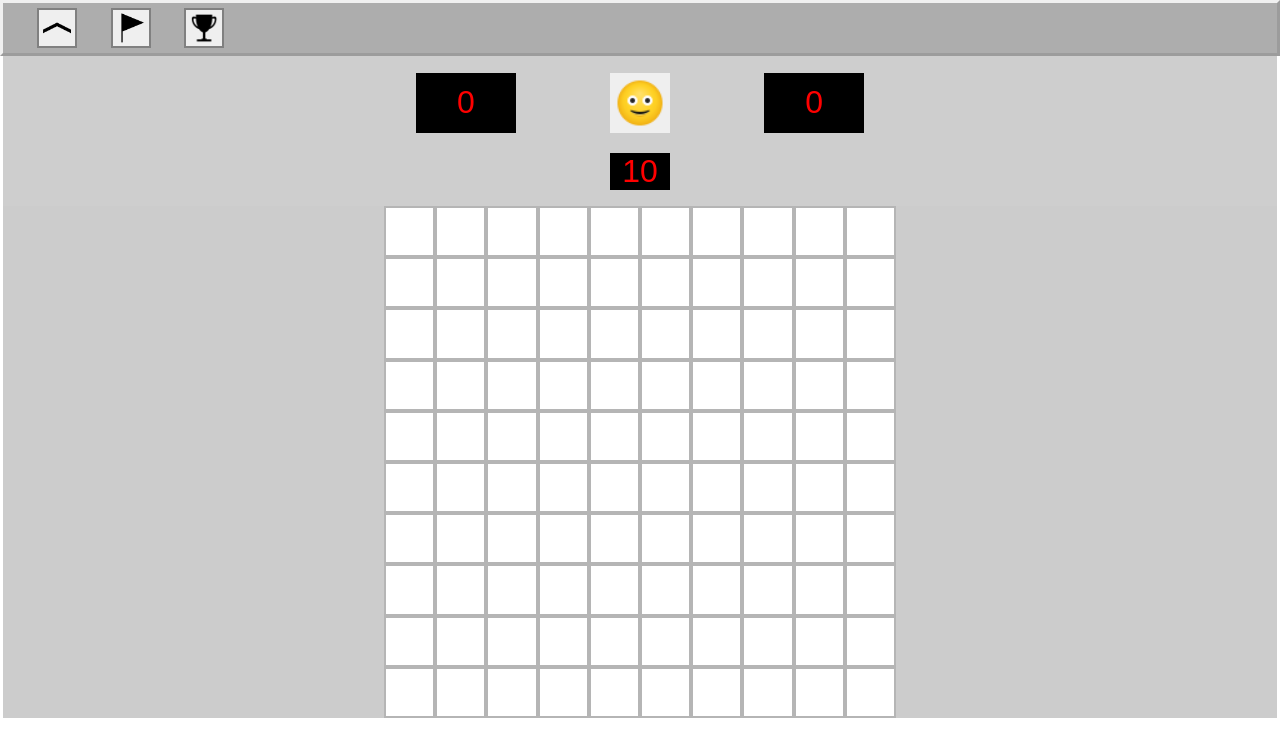
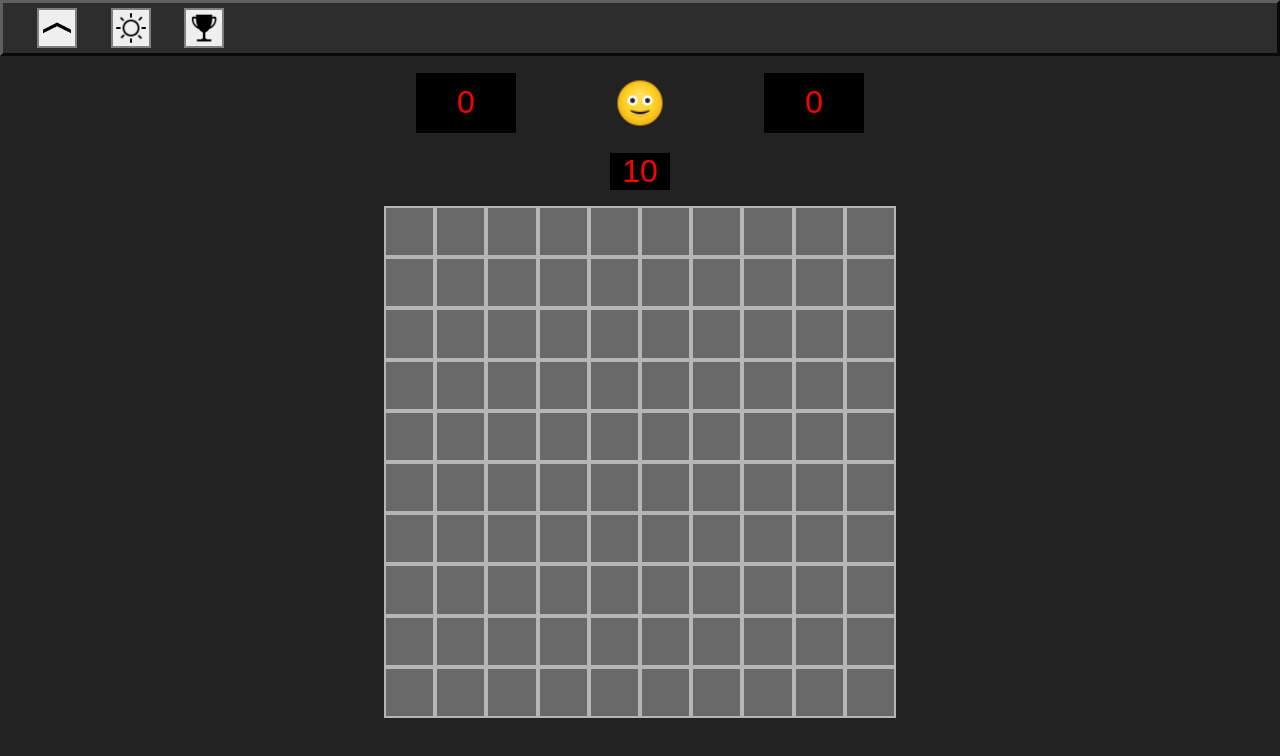
Before and after one commit to 0DiNEC/Minesweepper, a website with bundled scripts: page index.html in a window 1280 px wide. Both pictures are taken after a click on the button 130 px from the left and 28 px from the top of the page. Built offline with nearby package versions, Linux system fonts and the light colour scheme.

Commit message:
feat: add dark mode

```diff
--- a/Assets/src/menu.js
+++ b/Assets/src/menu.js
@@ -14,6 +14,8 @@ const gameFieldSizeChange = new CustomEvent('gameFieldSizeChange');
 // eslint-disable-next-line import/no-mutable-exports
 export let gameFieldSize;
 let gameFieldSizeIndex;
+// eslint-disable-next-line import/no-mutable-exports
+export let isDark = false;
 
 // main menu
 export function buildMainMenu() {
@@ -63,10 +65,33 @@ export function buildMainMenu() {
 
   mainMenuButtons.appendChild(difficultButton);
 
-  const flagButton = document.createElement('button');
-  flagButton.classList = 'main-menu__new-game main-menu__btn';
-  flagButton.style.backgroundImage = "url('assets/img/flag.png')";
-  mainMenuButtons.appendChild(flagButton);
+  const darkLightButton = document.createElement('button');
+  darkLightButton.classList = 'main-menu__dark-light-mode main-menu__btn';
+  darkLightButton.style.backgroundImage = "url('assets/img/moon.png')";
+  darkLightButton.addEventListener('click', () => {
+    isDark = !isDark;
+    darkLightButton.classList.toggle('night');
+    document.querySelector('body').classList.toggle('body_night');
+    document.querySelector('.main-menu').classList.toggle('main-menu_night');
+    document.querySelector('.game-field__header').classList.toggle('game-field_night');
+    document.querySelector('.game-field__ceils').classList.toggle('game-field_night');
+    document.querySelectorAll('.cell').forEach((cell) => cell.classList.toggle('game-field-cell_night'));
+    document.querySelector('.smile-btn').classList.toggle('smile-btn_night');
+    const topScoreDialog = document.querySelector('.top-score-dialog');
+    if (topScoreDialog)
+      topScoreDialog.classList.toggle('dialog_night');
+    const defeatDialog = document.querySelector('.dialog__defeat');
+    if (defeatDialog)
+      defeatDialog.classList.toggle('dialog_night');
+    const winDialog = document.querySelector('.dialog__win');
+    if (winDialog)
+      winDialog.classList.toggle('dialog_night');
+
+    if (darkLightButton.classList.contains('night'))
+      darkLightButton.style.backgroundImage = "url('assets/img/sun.png')";
+    else darkLightButton.style.backgroundImage = "url('assets/img/moon.png')";
+  });
+  mainMenuButtons.appendChild(darkLightButton);
 
   const bestScopeButton = document.createElement('button');
   bestScopeButton.classList = 'main-menu__best-score main-menu__btn';
@@ -82,6 +107,8 @@ export function buildDefeatMenu() {
 
   const menu = document.createElement('div');
   menu.classList = 'dialog__defeat';
+  if (isDark)
+    menu.classList.add('dialog_night');
 
   const title = document.createElement('h3');
   title.classList = 'dialog_title';
@@ -111,6 +138,8 @@ export function buildWinMenu(time, moves) {
 
   const menu = document.createElement('div');
   menu.classList = 'dialog__win';
+  if (isDark)
+    menu.classList.add('dialog_night');
 
   const title = document.createElement('h3');
   title.classList = 'dialog_title';
@@ -176,6 +205,9 @@ function buildTopScore() {
   if (!document.querySelector('.top-score-dialog')) {
     const dialog = document.createElement('div');
     dialog.classList = 'top-score-dialog';
+
+    if (isDark)
+      dialog.classList.add('dialog_night');
 
     const title = document.createElement('h1');
     title.classList = 'top-score-dialog__title';
--- a/Assets/src/script.js
+++ b/Assets/src/script.js
@@ -4,7 +4,8 @@ import {
   gameMode,
   buildDefeatMenu,
   buildWinMenu,
-  saveTempResult
+  saveTempResult,
+  isDark
 } from './menu.js';
 
 let countMoves = 0;
@@ -26,6 +27,8 @@ function buildFields() {
   document.body.appendChild(gameField);
   const header = document.createElement('div');
   header.classList = 'game-field__header';
+  if (isDark)
+    header.classList.add('game-field_night');
   gameField.appendChild(header);
 
   const headerItems = document.createElement('div');
@@ -43,6 +46,7 @@ function buildFields() {
 
   const smileButton = document.createElement('button');
   smileButton.classList = 'smile-btn';
+  if (isDark) smileButton.classList.add('smile-btn_night');
   smileButton.style.backgroundImage = `url('${smileStates[0]}')`;
   smileButton.addEventListener('click', rebuildGameZone);
   sectionInfo.appendChild(smileButton);
@@ -67,11 +71,16 @@ function buildFields() {
   ceils.classList = 'game-field__ceils';
   ceils.style.gridTemplateColumns = `repeat(${gameFieldSize}, ${size}rem)`;
   ceils.style.gridAutoRows = `${size}rem`;
+  if (isDark)
+    ceils.classList.add('game-field_night');
   gameField.appendChild(ceils);
 
   for (let i = 0; i < gameFieldSize * gameFieldSize; i++) {
     const cell = document.createElement('div');
     cell.classList = `game-field__cell ${i} cell`;
+    if (isDark)
+      cell.classList.add('game-field-cell_night');
+
     cell.addEventListener('click', cellClick);
     // eslint-disable-next-line no-loop-func
     cell.addEventListener('contextmenu', (event) => {
@@ -98,7 +107,7 @@ function buildFields() {
               const victory = new Audio('assets/sounds/victory.ogg');
               buildWinMenu(seconds, countMoves);
               saveTempResult(seconds, countMoves);
-              isGameOver = false;
+              isGameOver = true;
               stopTimer();
               victory.play();
             }
@@ -392,7 +401,8 @@ function rebuildGameZone() {
   gameField.remove();
   isFirstCellClick = true;
   isGameOver = false;
-  stopTimer();
+  countMoves = 0;
+  stopTimer(true);
   buildFields();
 }
 
--- a/index.html
+++ b/index.html
@@ -5,6 +5,7 @@
   <meta http-equiv="X-UA-Compatible" content="IE=edge">
   <meta name="viewport" content="width=device-width, initial-scale=1.0">
   <link rel="stylesheet" href="style.css">
+  <link rel="icon" href="assets/img/favicon.png">
   <title>Minesweeper</title>
 </head>
 <body>
--- a/style.css
+++ b/style.css
@@ -3,6 +3,14 @@ p {
   box-sizing: border-box;
   margin: 0;
   padding: 0;
+}
+
+body {
+  background: #cecece;
+}
+
+.body_night {
+  background: #222222;
 }
 
 .game-field {
@@ -36,11 +44,17 @@ p {
 .smile-btn {
   width: 60px;
   height: 60px;
+  background: #cecece;
   background-size: contain;
   border: none;
 
   transition: 0.3s ease;
   cursor: pointer;
+}
+
+.smile-btn_night {
+  background: #222222;
+  background-size: contain;
 }
 
 .count-flags {
@@ -87,7 +101,7 @@ p {
   justify-content: center;
   align-content: center;
   width: 100%;
-  background: #cccccc;
+  background: #cecece;
 }
 
 .cell {
@@ -130,6 +144,11 @@ p {
   border: 3px outset #f0f0f0;
   background: #adadad;
   transition: 0.3s ease;
+}
+
+.main-menu_night {
+  background: #2d2d2d;
+  border: 3px outset #5f5f5f;
 }
 
 .main-menu__buttons {
@@ -192,7 +211,7 @@ p {
 
 .dialog__close-button {
   width: 50%;
-  margin: 10px 0;
+  margin: 20px 0;
   cursor: pointer;
 }
 
@@ -236,3 +255,16 @@ p {
 .result__difficult {
   height: 20px;
 }
+
+.game-field_night {
+  background: #222222;
+}
+
+.game-field-cell_night {
+  background: #686868;
+}
+
+.dialog_night {
+  background: #686868;
+  color: #000000;
+}
```
Also changed, not shown: Assets/img/favicon.png (added), Assets/img/moon.png (added), Assets/img/sun.png (added).
